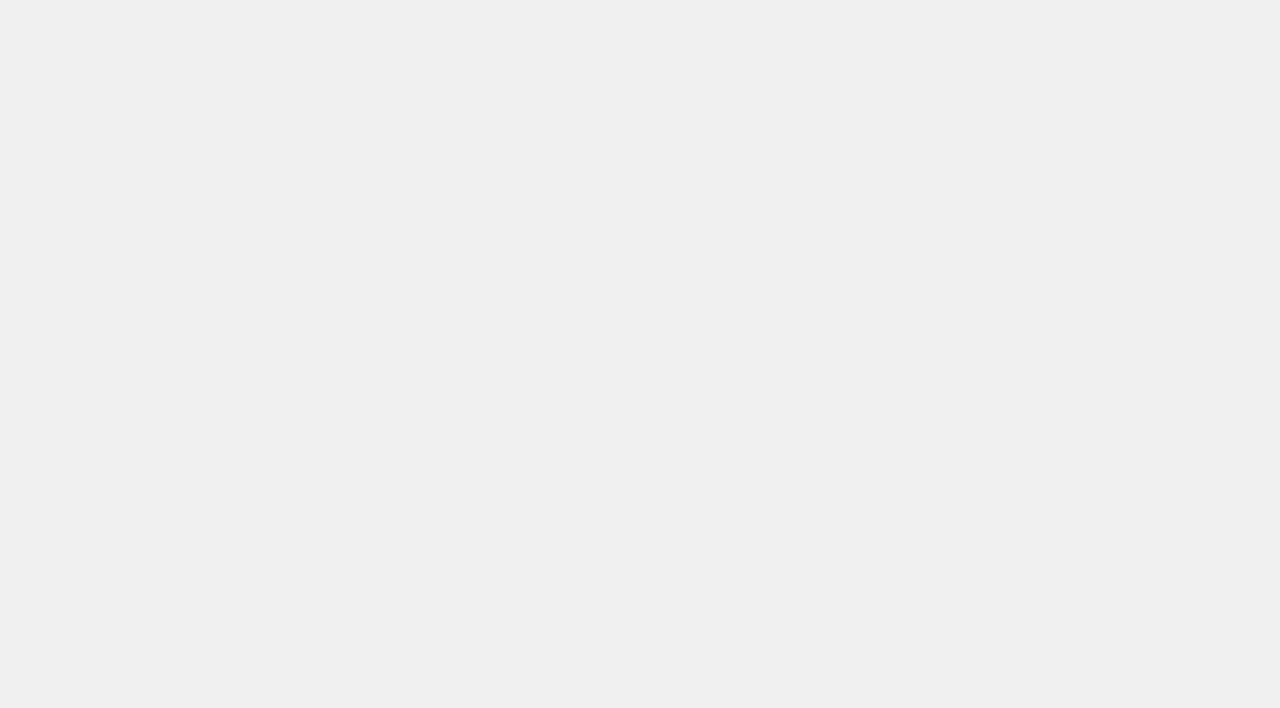
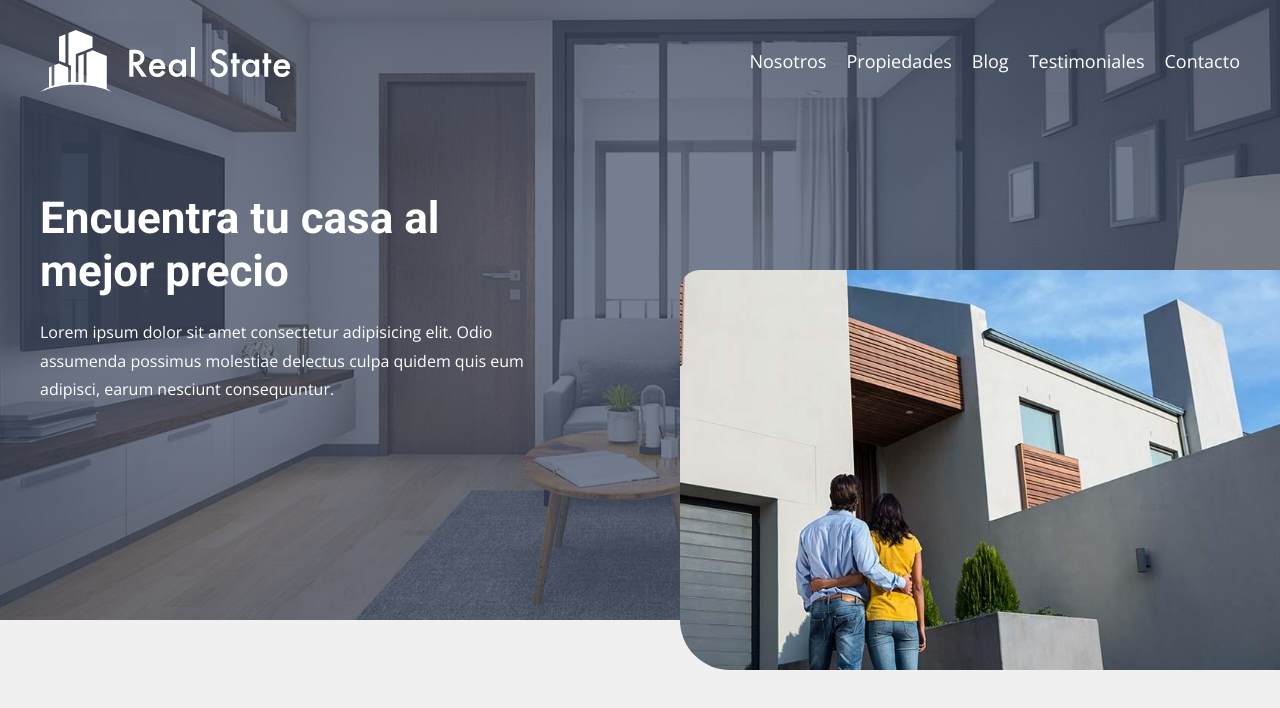
Before and after one commit to AxceleratorR2/real-state, a website: page index.html in a window 1280 px wide. Drawn offline with nearby package versions, Linux system fonts and the light colour scheme.

Commit message:
Agregando el header

```diff
--- a/index.html
+++ b/index.html
@@ -13,5 +13,38 @@
     />
     <link rel="stylesheet" href="build/css/app.css" />
   </head>
-  <body></body>
+  <body>
+    <header class="header">
+      <div class="header__barra contenedor">
+        <div class="header__logo">
+          <img src="build/img/logo.svg" alt="logo" />
+        </div>
+
+        <nav class="nav">
+          <a href="#" class="nav__link">Nosotros</a>
+          <a href="#" class="nav__link">Propiedades</a>
+          <a href="#" class="nav__link">Blog</a>
+          <a href="#" class="nav__link">Testimoniales</a>
+          <a href="#" class="nav__link">Contacto</a>
+        </nav>
+      </div>
+
+      <div class="contenedor">
+        <div class="header__contenido">
+          <h1 class="header__heading">Encuentra tu casa al mejor precio</h1>
+          <p class="header__texto">
+            Lorem ipsum dolor sit amet consectetur adipisicing elit. Odio
+            assumenda possimus molestiae delectus culpa quidem quis eum
+            adipisci, earum nesciunt consequuntur.
+          </p>
+
+          <img
+            src="build/img/imagenHeader.jpg"
+            alt="imagen header"
+            class="header__img"
+          />
+        </div>
+      </div>
+    </header>
+  </body>
 </html>
--- a/src/scss/app.scss
+++ b/src/scss/app.scss
@@ -1 +1,2 @@
 @use "base";
+@use "layout";
--- /dev/null
+++ b/src/scss/layout/_header.scss
@@ -0,0 +1,104 @@
+@use "base/variables" as v;
+@use "base/mixins" as m;
+
+.header {
+  background-image: linear-gradient(
+      to right,
+      transparentize(v.$principal, 0.3) 0%,
+      transparentize(v.$principal, 0.3) 100%
+    ),
+    url(../img/header_bg.jpg);
+
+  background-position: center;
+  background-size: cover;
+  padding: 3rem 0;
+  position: relative;
+
+  @include m.tablet {
+    padding: 3rem 0 20rem 0;
+  }
+
+  &__barra {
+    display: flex;
+    flex-direction: column;
+    align-items: center;
+
+    @include m.tablet {
+      flex-direction: row;
+      justify-content: space-between;
+    }
+  }
+
+  &__logo {
+    width: 25rem;
+  }
+
+  &__contenido {
+    @include m.tablet {
+      margin-top: 10rem;
+      max-width: 50rem;
+    }
+  }
+
+  &__heading {
+    text-align: center;
+
+    @include m.tablet {
+      text-align: left;
+    }
+  }
+
+  &__heading,
+  &__texto {
+    color: v.$blanco;
+  }
+
+  &__texto,
+  &__img {
+    display: none;
+
+    @include m.tablet {
+      display: block;
+    }
+  }
+
+  &__img {
+    position: absolute;
+    right: 0;
+    bottom: -5rem;
+    max-width: 35rem;
+    border-top-left-radius: 2rem;
+    border-bottom-left-radius: 5rem;
+
+    @include m.desktopXL {
+      max-width: 60rem;
+    }
+  }
+}
+
+.nav {
+  display: flex;
+  flex-direction: column;
+  align-items: center;
+  margin-top: 5rem;
+
+  @include m.tablet {
+    flex-direction: row;
+    gap: 2rem;
+    margin-top: 0;
+  }
+
+  &__link {
+    color: v.$blanco;
+    margin-bottom: 2rem;
+    font-size: 1.8rem;
+
+    &:last-of-type {
+      margin-bottom: 0;
+    }
+
+    @include m.tablet {
+      margin-bottom: 0;
+    }
+  }
+}
--- a/src/scss/layout/_index.scss
+++ b/src/scss/layout/_index.scss
@@ -0,0 +1 @@
+@forward "header";
```
Also changed, not shown: build/css/app.css, 1 other file.
